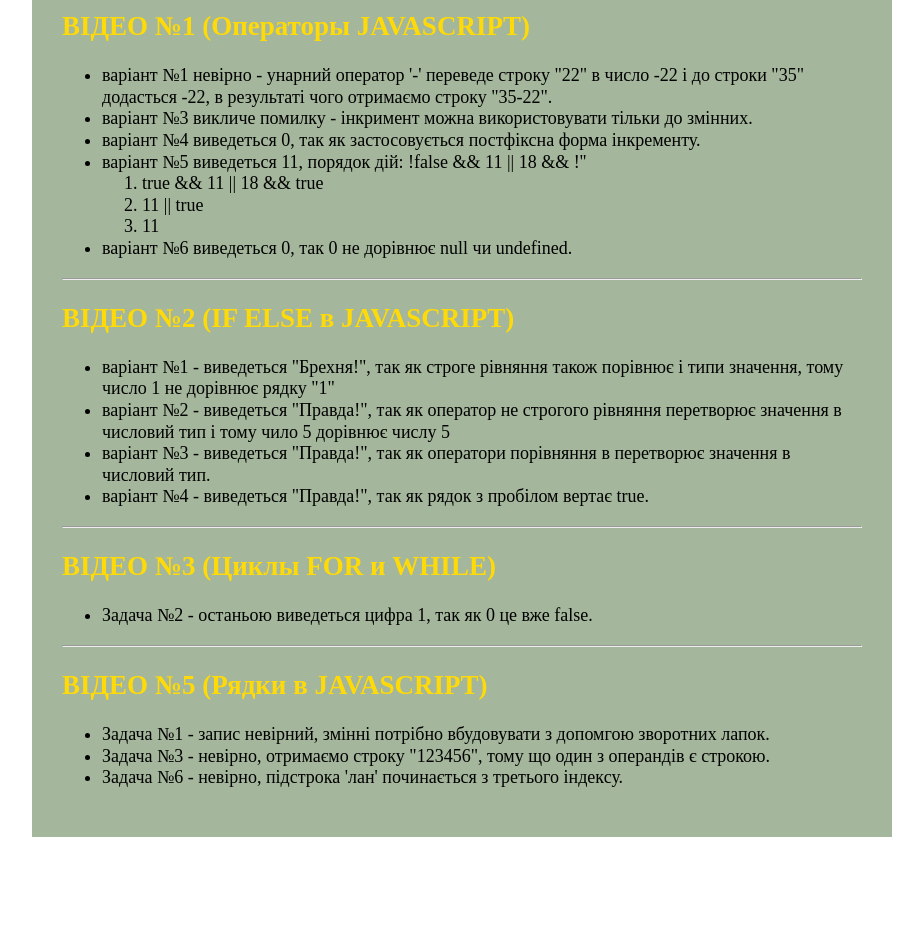
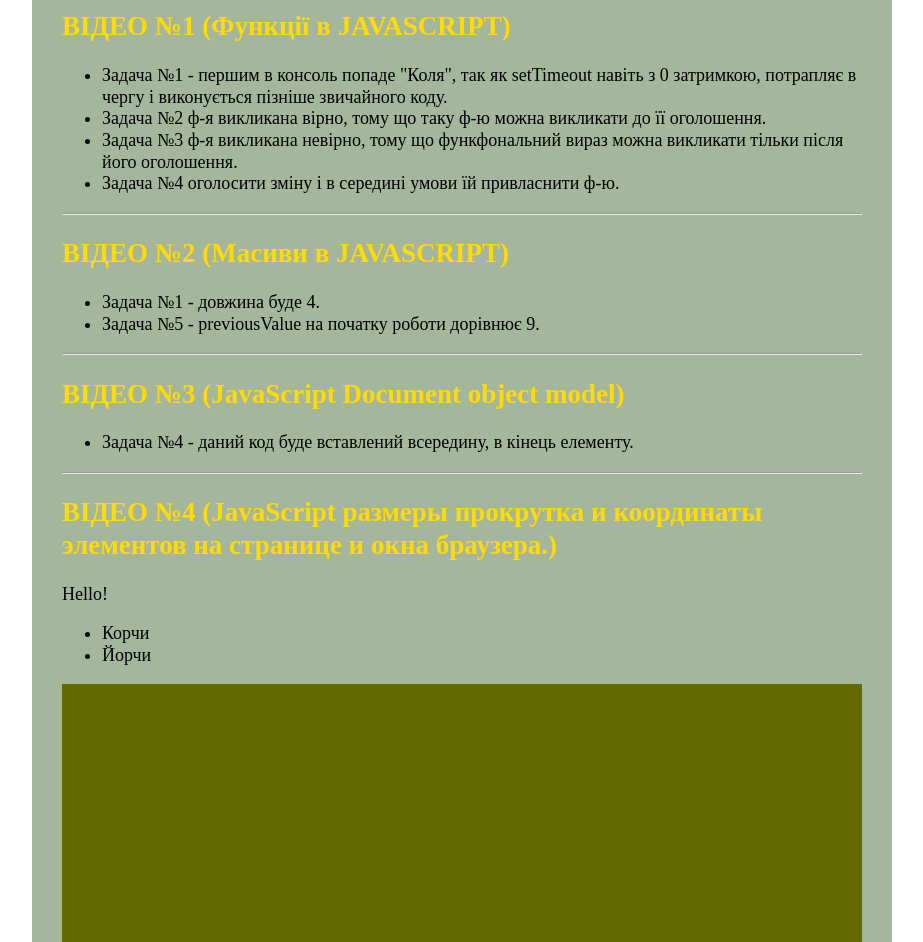
Before and after one commit to gorobez/lesson_23, a plain HTML site: page index.html in a window 1280 px wide. Shown: the part 119-1061 px from the top of the page, without its empty margins (178-1101 px from the left). Before the commit the page ends 964 px from the top, so only its background shows below. Drawn offline with Linux system fonts and the light colour scheme.

Commit message:
first commit

```diff
--- a/index.html
+++ b/index.html
@@ -6,51 +6,48 @@
     <meta http-equiv="X-UA-Compatible" content="IE=edge">
     <meta name="viewport" content="width=device-width, initial-scale=1.0">
     <link rel="stylesheet" href="style.css">
-    <title>Lesson 23</title>
+    <title>Lesson 24</title>
 </head>
 
 <body>
     <div class="wrapper">
 
-        <h1>ДЗ урок 23 (Основи JavaScript. Частина 2 з 4)</h1>
-        <h2>ВІДЕО №1 (Операторы JAVASCRIPT)</h2>
+        <h1>ДЗ урок 24 (Основи JavaScript. Частина 3 з 4)</h1>
+        <h2>ВІДЕО №1 (Функції в JAVASCRIPT)</h2>
         <ul>
-            <li> варіант №1 невірно - унарний оператор '-' переведе строку "22" в число -22 і до строки "35" додасться
-                -22, в
-                результаті чого отримаємо строку "35-22".</li>
-            <li> варіант №3 викличе помилку - інкримент можна використовувати тільки до змінних.</li>
-            <li> варіант №4 виведеться 0, так як застосовується постфіксна форма інкременту.</li>
-            <li> варіант №5 виведеться 11, порядок дій: !false && 11 || 18 && !''</li>
-            <ol>
-                <li>true && 11 || 18 && true<br></li>
-                <li>11 || true</li>
-                <li>11</li>
-            </ol>
-            <li> варіант №6 виведеться 0, так 0 не дорівнює null чи undefined. <br></li>
+            <li>Задача №1 - першим в консоль попаде "Коля", так як setTimeout навіть з 0 затримкою, потрапляє в чергу і
+                виконується пізніше звичайного коду. </li>
+            <li>Задача №2 ф-я викликана вірно, тому що таку ф-ю можна викликати до її оголошення.</li>
+            <li>Задача №3 ф-я викликана невірно, тому що функфональний вираз можна викликати тільки після його
+                оголошення.</li>
+            <li>Задача №4 оголосити зміну і в середині умови їй привласнити ф-ю.</li>
         </ul>
         <hr>
-        <h2>ВІДЕО №2 (IF ELSE в JAVASCRIPT)</h2>
+        <h2>ВІДЕО №2 (Масиви в JAVASCRIPT)</h2>
         <ul>
-            <li>варіант №1 - виведеться "Брехня!", так як строге рівняння також порівнює і типи значення, тому число 1
-                не дорівнює рядку "1"</li>
-            <li>варіант №2 - виведеться "Правда!", так як оператор не строгого рівняння перетворює значення в числовий
-                тип і тому чило 5 дорівнює числу 5</li>
-            <li>варіант №3 - виведеться "Правда!", так як оператори порівняння в перетворює значення в числовий
-                тип.</li>
-            <li>варіант №4 - виведеться "Правда!", так як рядок з пробілом вертає true.</li>
+            <li>Задача №1 - довжина буде 4.</li>
+            <li>Задача №5 - previousValue на початку роботи дорівнює 9.</li>
         </ul>
         <hr>
-        <h2>ВІДЕО №3 (Циклы FOR и WHILE)</h2>
+        <h2>ВІДЕО №3 (JavaScript Document object model)</h2>
         <ul>
-            <li>Задача №2 - останьою виведеться цифра 1, так як 0 це вже false.</li>
+            <li>Задача №4 - даний код буде вставлений всередину, в кінець елементу.</li>
         </ul>
         <hr>
-        <h2>ВІДЕО №5 (Рядки в JAVASCRIPT)</h2>
-        <ul>
-            <li>Задача №1 - запис невірний, змінні потрібно вбудовувати з допомгою зворотних лапок.</li>
-            <li>Задача №3 - невірно, отримаємо строку "123456", тому що один з операндів є строкою.</li>
-            <li>Задача №6 - невірно, підстрока 'лан' починається з третього індексу.</li>
+        <h2>ВІДЕО №4 (JavaScript размеры прокрутка и координаты элементов на странице и окна браузера.)</h2>
+
+        <div data-say-hi='yes'>Hello!</div>
+
+        <ul class="users">
+            <li>Корчи</li>
+            <li>Йорчи</li>
         </ul>
+
+        <div class="like"></div>
+        <div class="subscribe"></div>
+        <div class="like subscribe"></div>
+
+        <div class="scroll"></div>
 
     </div>
 
--- a/style.css
+++ b/style.css
@@ -17,3 +17,8 @@ h1 {
 h2 {
     color: #ffda09;
 }
+
+.scroll {
+    background: rgb(99, 107, 0);
+    height: 400px;
+}
```
Also changed, not shown: script.js (+73 -69 lines).
